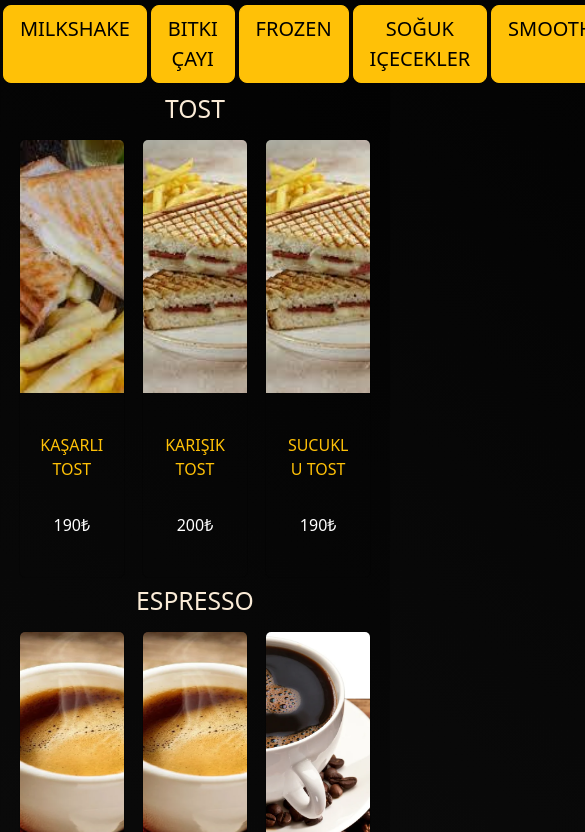
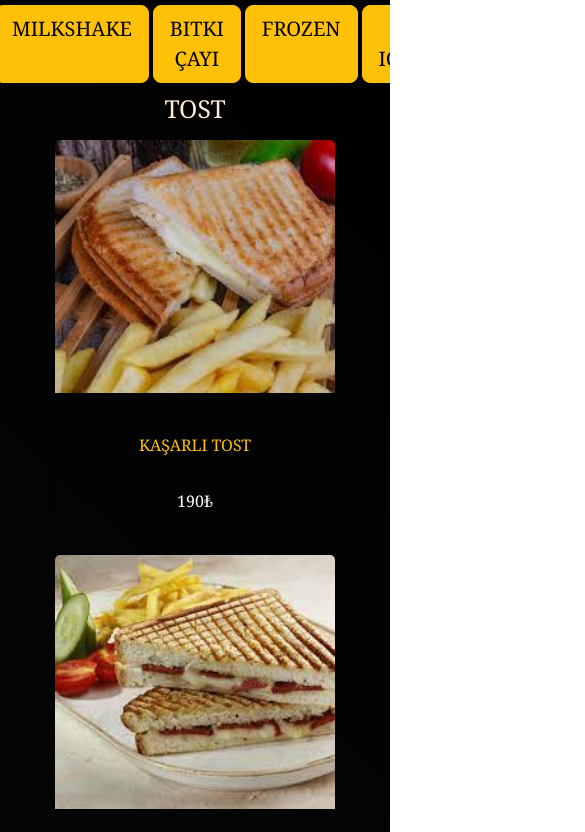
Before and after one commit to Momo153-sys/Kais-Lounge-Menu, a plain HTML site: page products.html in a window 390 px wide. Shown: the part 202-1034 px from the top of the page, 585 px wide, since content can reach past the window. Drawn offline with nearby package versions, Linux system fonts and the light colour scheme.

Commit message:
Update style.css

```diff
--- a/style.css
+++ b/style.css
@@ -1,6 +1,7 @@
 body {
     text-transform: uppercase;
     background-image: linear-gradient(43deg, #603a01 0%, #606060 44%, #000000 100%);
+    font-family: "Barlow Condensed", Georgia, serif;
 }
 
 header{
@@ -54,4 +55,22 @@ header img{
     justify-content: center;
     gap: 1%;
     margin-top: 2%;
+    overflow: hidden ;
+    overflow-x: auto;
 }
+
+@media (max-width: 700px){
+    .food-category {
+        flex-direction: column;
+        justify-content: center;
+        text-align: center;
+        align-items: center;
+    }
+
+    .food-category .card {
+        flex: 0 auto;
+        width: 80%;
+        height: 30%;
+        background-color: transparent;
+    }
+}
```
